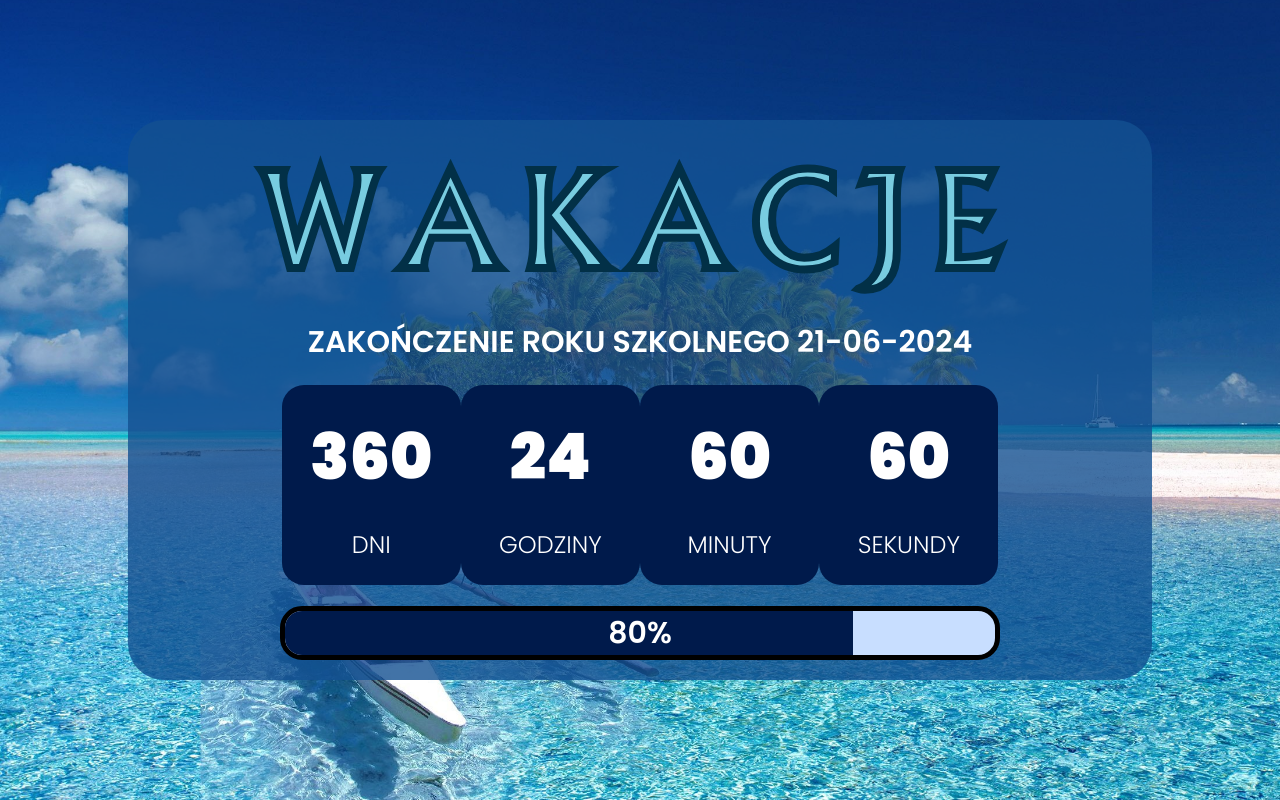
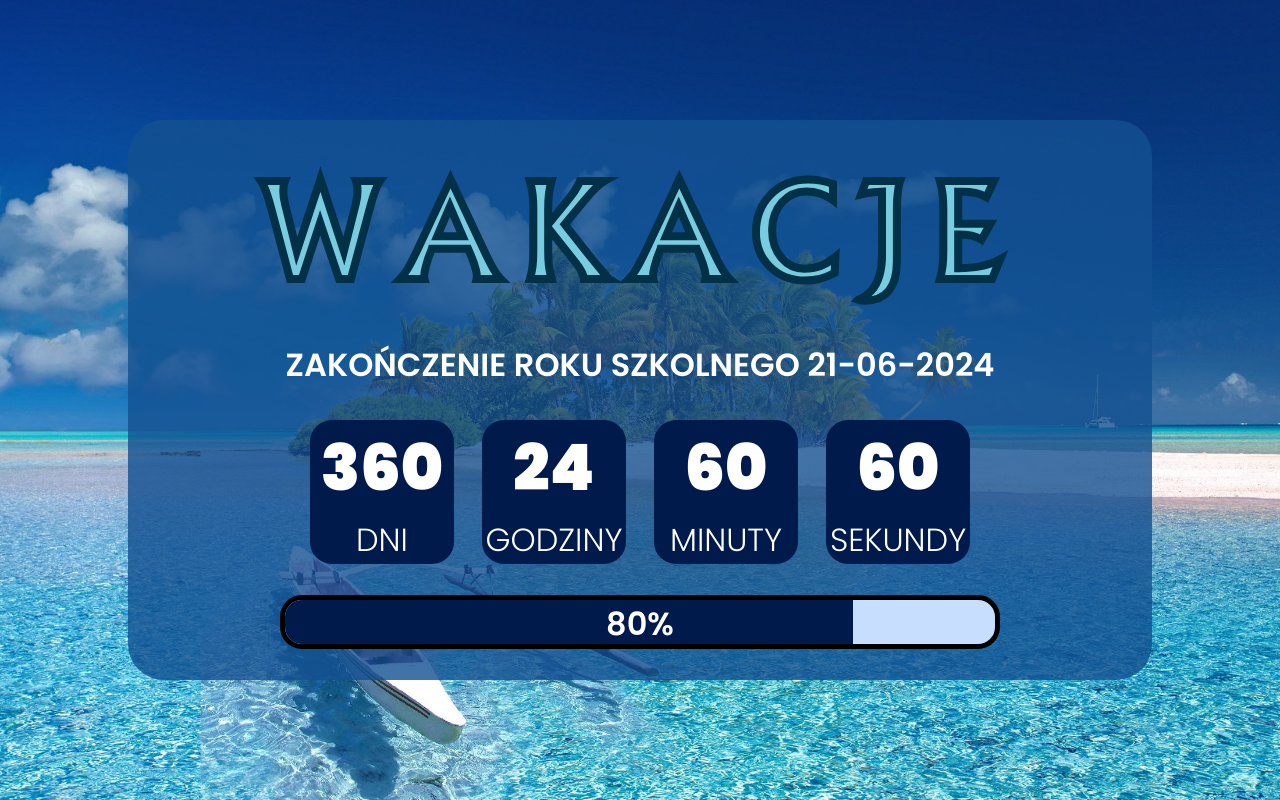
Before and after one commit to pateli-storm/wakacje-licznik, a plain HTML site: page index.html in a window 1280 px wide. Drawn offline with Linux system fonts and the light colour scheme.

Commit message:
zamienienie px na rem

```diff
--- a/style.css
+++ b/style.css
@@ -57,7 +57,7 @@ main h1 {
 }
 
 main p {
-  font-size: 30px;
+  font-size: 2rem;
   font-weight: 600;
   color: white;
 }
@@ -67,11 +67,12 @@ main p {
   display: flex;
   justify-content: space-evenly;
   align-items: center;
+  flex-wrap: wrap;
 }
 
 .box {
-  height: 200px;
-  width: 200px;
+  width: 20%;
+  aspect-ratio: 1/1;
   background-color: #001a4b;
   border-radius: 22px;
 
@@ -82,13 +83,13 @@ main p {
 }
 
 .box h2 {
-  font-size: 64px;
+  font-size: 4rem;
   font-weight: 900;
   color: white;
 }
 
 .box p {
-  font-size: 24px;
+  font-size: 2rem;
   font-weight: 300;
   color: white;
 }
```
